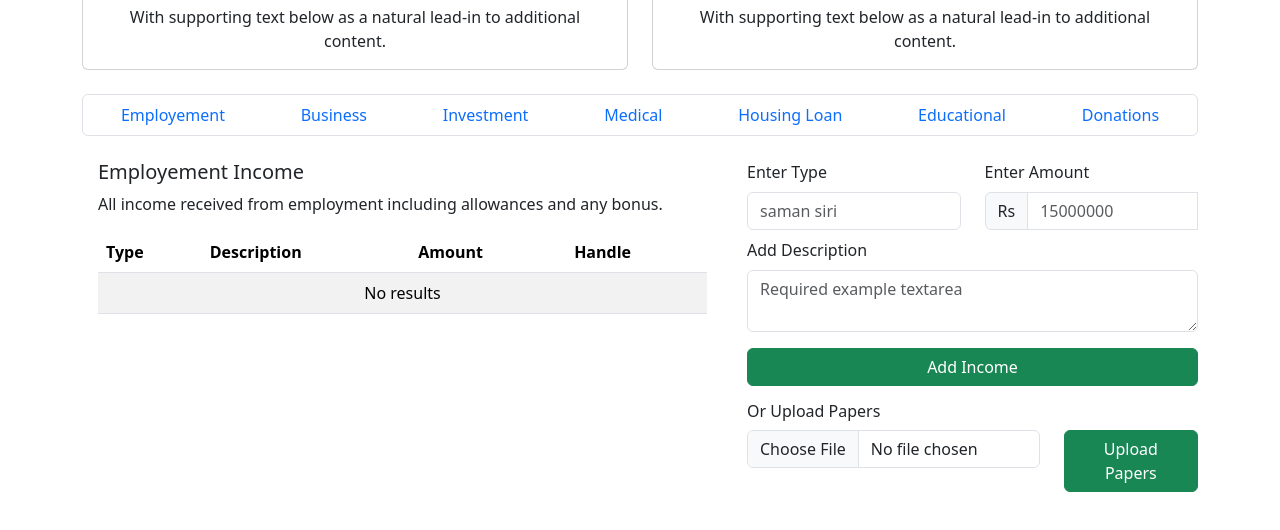
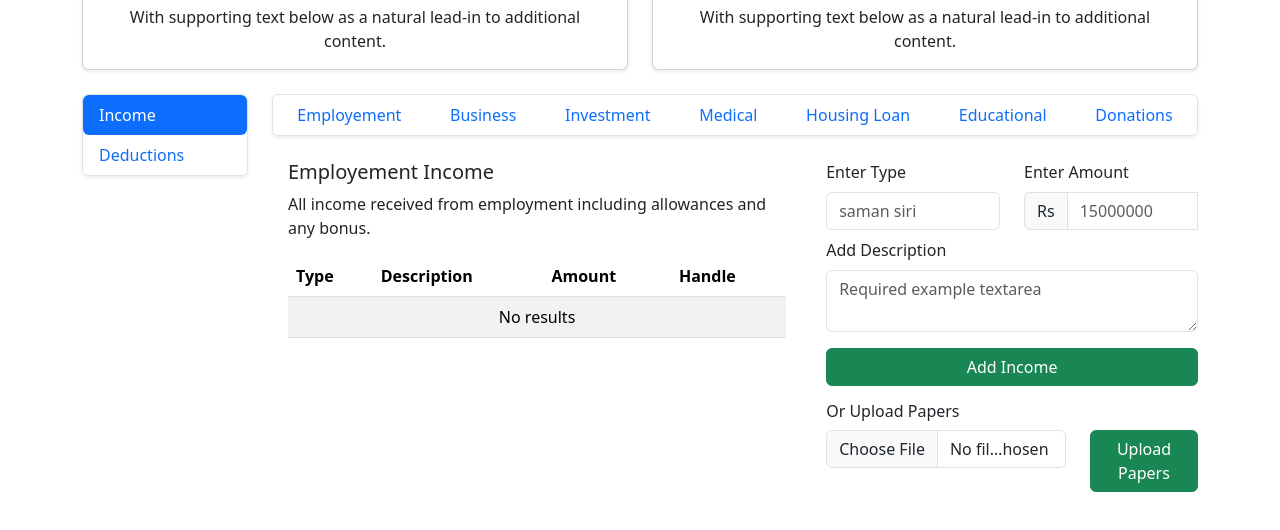
Before and after one commit to moshinsimplebooks/taxcal, a React (Vite) app: page / in a window 1280 px wide. Shown: the part 266-796 px from the top of the page. Built offline with nearby package versions, Linux system fonts and the light colour scheme.

Commit message:
addedIncomeDeducNavs

```diff
--- a/package.json
+++ b/package.json
@@ -1,4 +1,5 @@
 {
+  "homepage": "https://moshinsimplebooks.github.io/taxcal/",
   "name": "taxy",
   "private": true,
   "version": "0.0.0",
@@ -6,6 +7,8 @@
   "scripts": {
     "dev": "vite",
     "build": "vite build",
+    "predeploy":"npm run build",
+    "deploy":"gh-pages -d build",
     "lint": "eslint . --ext js,jsx --report-unused-disable-directives --max-warnings 0",
     "preview": "vite preview"
   },
@@ -28,7 +31,6 @@
     "eslint-plugin-react": "^7.33.2",
     "eslint-plugin-react-hooks": "^4.6.0",
     "eslint-plugin-react-refresh": "^0.4.5",
-    "gh-pages": "^6.1.1",
     "vite": "^5.1.4"
   }
 }
--- a/src/components/header/Header.jsx
+++ b/src/components/header/Header.jsx
@@ -10,6 +10,7 @@ export default function Header() {
                         <h4 className='my-0 fw-bolder'>Tax Calculator</h4>
                     </a>
                 </div>
-            </nav></>
+            </nav>
+        </>
     )
 }
--- /dev/null
+++ b/src/components/navbar/MainNav.jsx
@@ -0,0 +1,13 @@
+import React from 'react'
+
+export default function MainNav() {
+    return (
+        <div className=' mt-4 border rounded shadow-sm'>
+            <nav className="nav nav-pills flex-column">
+                <a className="nav-link active" >Income</a>
+                <a className="nav-link " >Deductions</a>
+            </nav>
+        </div>
+
+    )
+}
--- a/src/components/navbar/Navbar.jsx
+++ b/src/components/navbar/Navbar.jsx
@@ -4,7 +4,7 @@ export default function Navbar() {
     return (
         <>
             {/* tax types */}
-            <ul className="nav nav-pills nav-fill border rounded mt-4">
+            <ul className="nav nav-pills nav-fill border rounded mt-4 shadow-sm">
                 <li className="nav-item">
                     <NavLink to={'employee'} className="nav-link">Employement</NavLink>
                 </li>
--- a/src/pages/Employee/Employee.jsx
+++ b/src/pages/Employee/Employee.jsx
@@ -18,7 +18,7 @@ export default function Employee() {
     return (
         <>
             {/* the descrition starts */}
-            <div className="row mt-4">
+            <div className="row mt-4 ">
                 {/* the list card */}
                 <EmpIncList />
                 {/* the form area */}
--- a/src/pages/Main.jsx
+++ b/src/pages/Main.jsx
@@ -7,6 +7,7 @@ import { Outlet } from 'react-router-dom'
 import LocalStore from '../Utils/LocalStore/LocalStore'
 import Toaster from '../Utils/Toaster/Toaster'
 import { ToastContainer } from 'react-toastify'
+import MainNav from '../components/navbar/MainNav'
 
 export default function Main() {
     const [taxes, setTaxes] = useState(['']);
@@ -24,16 +25,25 @@ export default function Main() {
 
     return (
         <>
-            <ToastContainer/>
+            <ToastContainer />
+            {/* side navbatr */}
             <div className="container">
                 {/* header */}
                 <Header />
                 {/* cards */}
-                <TaxTotal/>
-                {/* router */}
-                <Navbar />
-                {/* outlet */}
-                <Outlet />
+                <TaxTotal />
+                <div className="row">
+                    <div className="col-2">
+                        <MainNav />
+                    </div>
+                    <div className="col-10">
+                        {/* router */}
+                        <Navbar />
+                        {/* outlet */}
+                        <Outlet />
+                    </div>
+                </div>
+
             </div>
         </>
     )
--- a/src/pages/TotalTax/TaxTotal.jsx
+++ b/src/pages/TotalTax/TaxTotal.jsx
@@ -18,7 +18,7 @@ export default function TaxTotal() {
     return (
         <div className="row">
             <div className="col-sm-6 mb-3 mb-sm-0">
-                <div className="card text-center">
+                <div className="card text-center shadow-sm">
                     <div className="card-body">
                         <h5 className="card-title">Total Tax Payable for 22/23</h5>
                         <h2 className='text-danger fw-bolder'>Rs {total2023}</h2>
@@ -27,7 +27,7 @@ export default function TaxTotal() {
                 </div>
             </div>
             <div className="col-sm-6 mb-3 mb-sm-0">
-                <div className="card text-center">
+                <div className="card text-center shadow-sm">
                     <div className="card-body">
                         <h5 className="card-title">Total Tax Payable From 2024</h5>
                         <h2 className='text-danger fw-bolder'>Rs {total2024}</h2>
```
Also changed, not shown: 1 other file (tests, documents, lock files or other folders).
